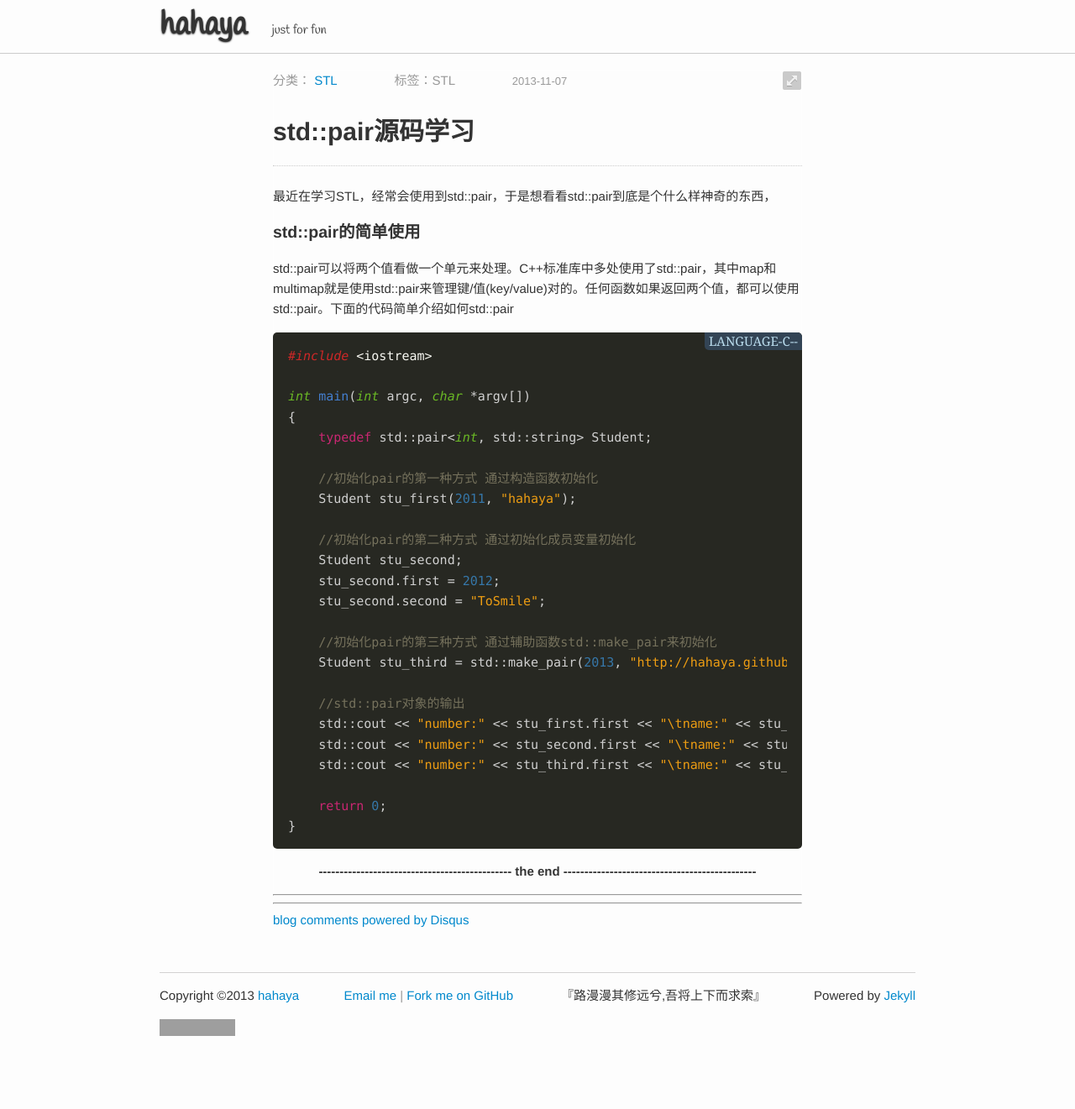
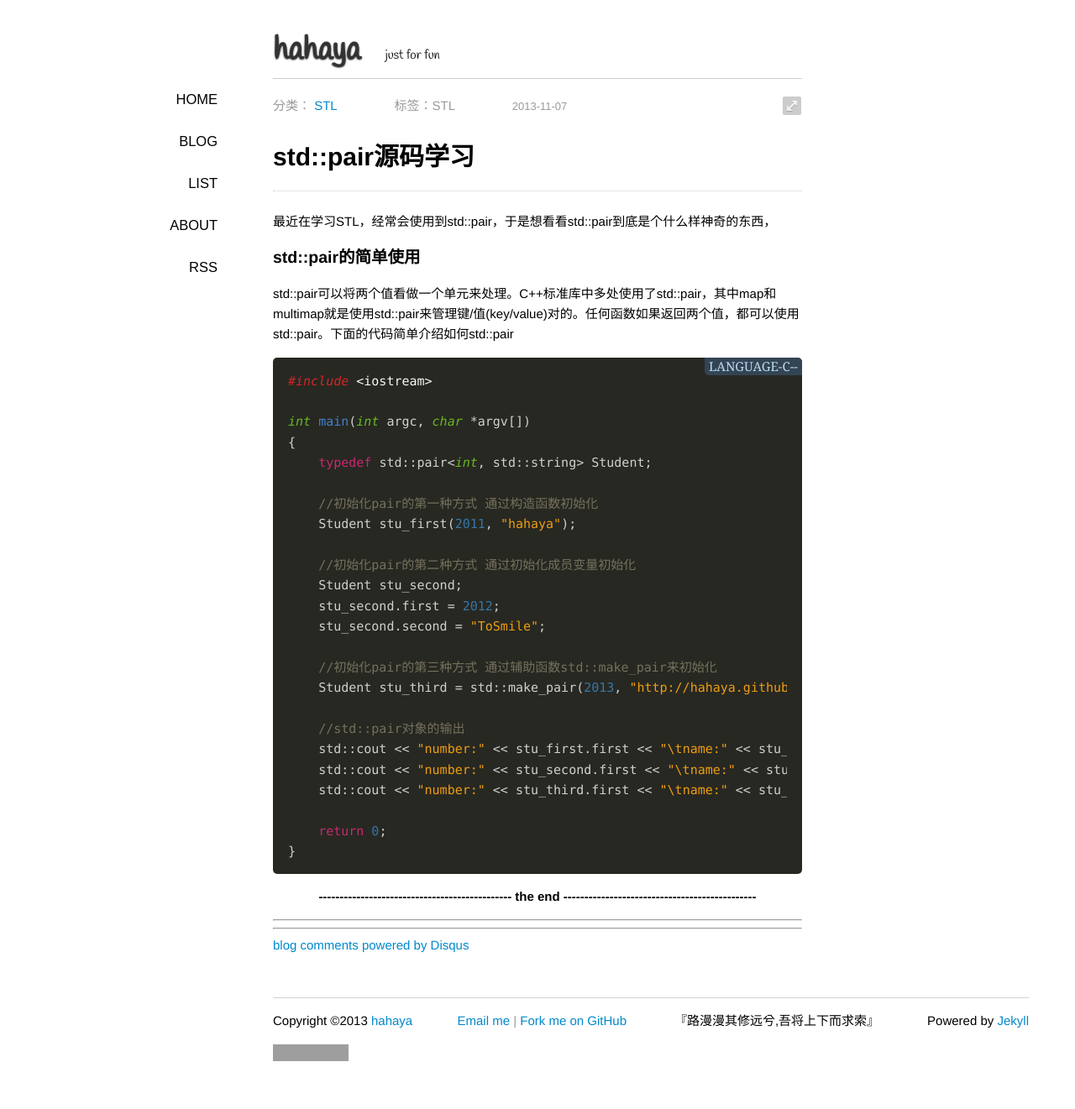
Before and after one commit to wumin722/wumin722.github.com, a Jekyll site: the page built from _posts/2013-11-7-study-std-pair.md, in a window 1280 px wide. Shown: the whole page at 84% size. Built offline with Jekyll 4.4.1, drawn with Linux system fonts in a browser that asks for light colours; Markdown is read by kramdown in place of the engine named in the settings; comment, search, counter and statistics services are not loaded; before the commit the page ends 1261 px from its top, so only the background shows below that; grey boxes are pictures that could not be loaded.

Commit message:
add sider

```diff
--- a/_layouts/default.html
+++ b/_layouts/default.html
@@ -1,5 +1,6 @@
 <!DOCTYPE html>
 <html>
+
 	<head>
 		<meta charset="utf-8" />
 		<title>{{ page.title }}</title>
@@ -8,6 +9,7 @@
 		<link rel="stylesheet" href="http://fonts.googleapis.com/css?family=Handlee">
 	</head>
 	<body>
+		<div id="container">
 		<header id="header">
 			<div class="header-info fix">
 				<h1><a href="/">hahaya</a></h1>
@@ -15,13 +17,11 @@
 
 			</div>
 		<nav class="nav">
-			<ul>
-				<li><a href="/">Home</a></li>
-				<li><a href="/blog.html">Blog</a></li>
-				<li><a href="/archive.html">List</a></li>
-				<li><a href="/about.html">About</a><li>
-				<li><a href="/atom.xml">RSS</a></li>
-			</ul>
+				<span><a href="/">Home</a></span>
+				<span><a href="/blog.html">Blog</a></span>
+				<span><a href="/archive.html">List</a></span>
+				<span><a href="/about.html">About</a><span>
+				<span><a href="/atom.xml">RSS</a></span>
 		</nav>
 
 		</header><!--/header end-->
@@ -52,6 +52,6 @@
 			</div>
 			<!--getclicky end-->
 		</footer><!--/footer end-->
-
+		</div>
 	</body>
 </html>
--- a/css/main.css
+++ b/css/main.css
@@ -1,4 +1,4 @@
-body{color:#333;padding:0;margin:0;background:#fdfdfd;
+body{color:black;padding:0;margin:0;background:white;
 	font:15px/1.625 "Helvetica Neue", Helvetica, Arial, sans-serif;}
 
 time{font-size:13px;color:#999;}
@@ -29,7 +29,7 @@ ul{list-style:circle;}
 .header-info,
 #content,
 #footer{width:900px;margin:0 auto;}
-
+#container{width:630px;margin:2em auto;display:block;padding:0 2em;}
 
 
 
@@ -74,7 +74,7 @@ ul{list-style:circle;}
 
 /* 文章最终页 */
 #post,
-#comment{margin:0 auto;width:630px;}
+#comment{width:630px;}
 #post{
 	-webkit-box-shadow:inset 0 0 1px #fff, inset 0 0 3px #fff;
 	-moz-box-shadow:inset 0 0 1px #fff, inset 0 0 3px #fff;
```
